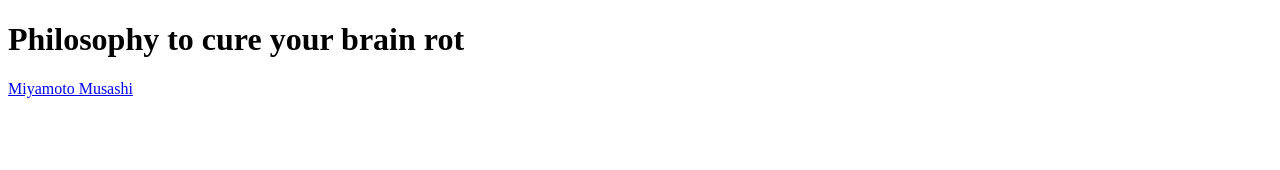
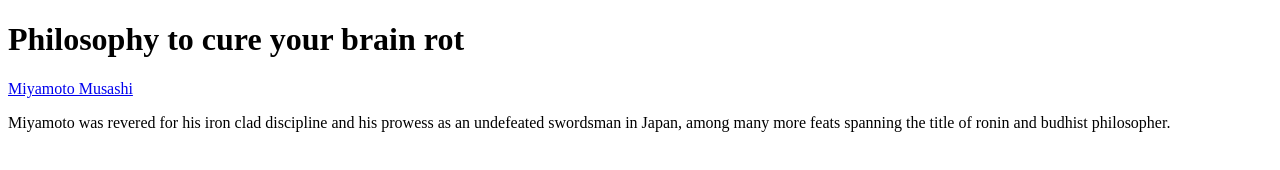
Before and after one commit to mandufrank/philosophy-now, a plain HTML site: page index.html in a window 1280 px wide. Drawn offline with Linux system fonts and the light colour scheme.

Commit message:
Added a paragraph tag for Miyamoto

```diff
--- a/index.html
+++ b/index.html
@@ -8,5 +8,7 @@
 <body>
     <h1>Philosophy to cure your brain rot</h1>
     <a href="philosophers/miyamoto.html">Miyamoto Musashi</a>
+    <p>Miyamoto was revered for his iron clad discipline and his prowess as an undefeated swordsman in Japan, among many more feats spanning
+        the title of ronin and budhist philosopher.</p>
 </body>
 </html>
```
